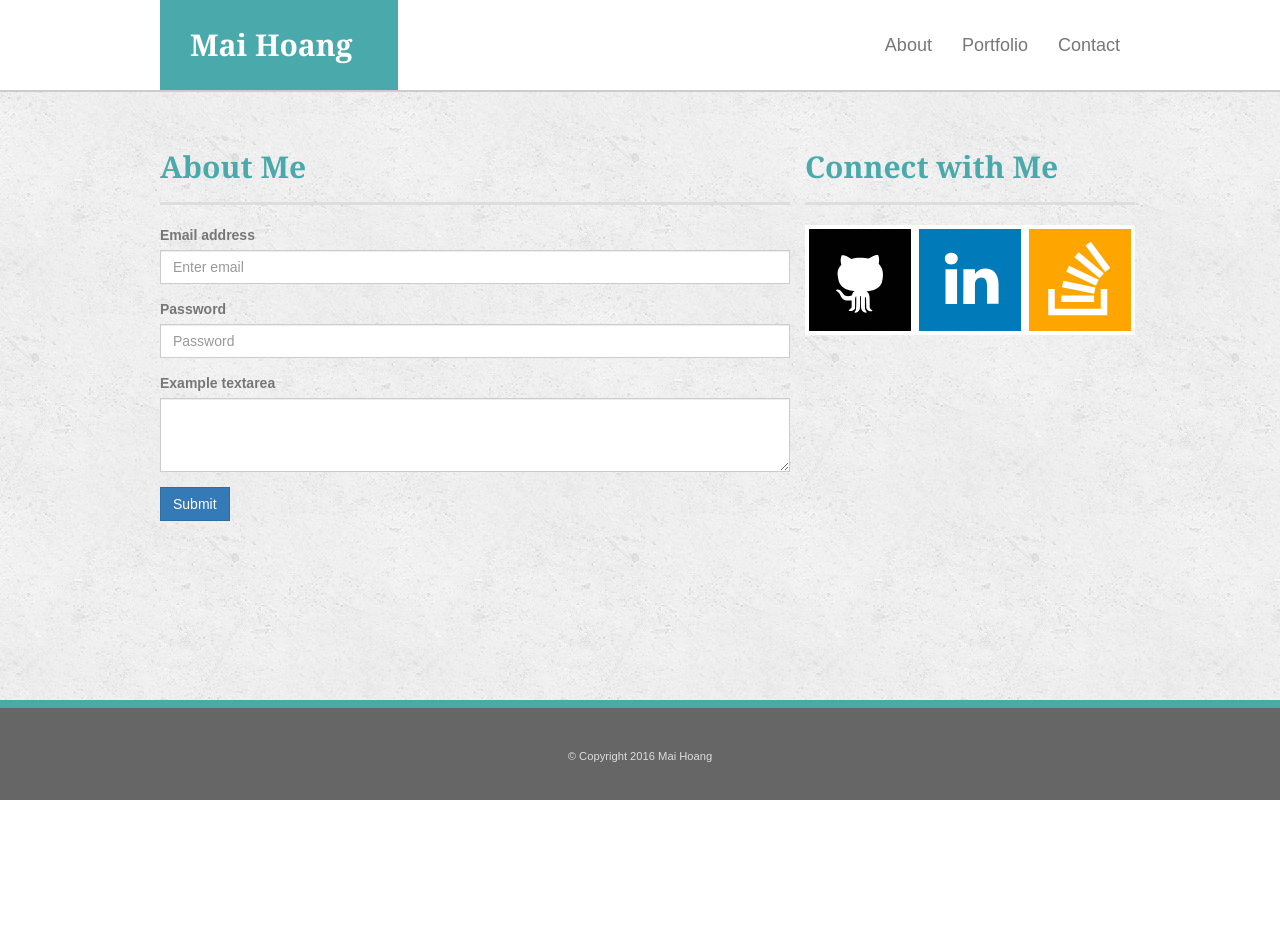
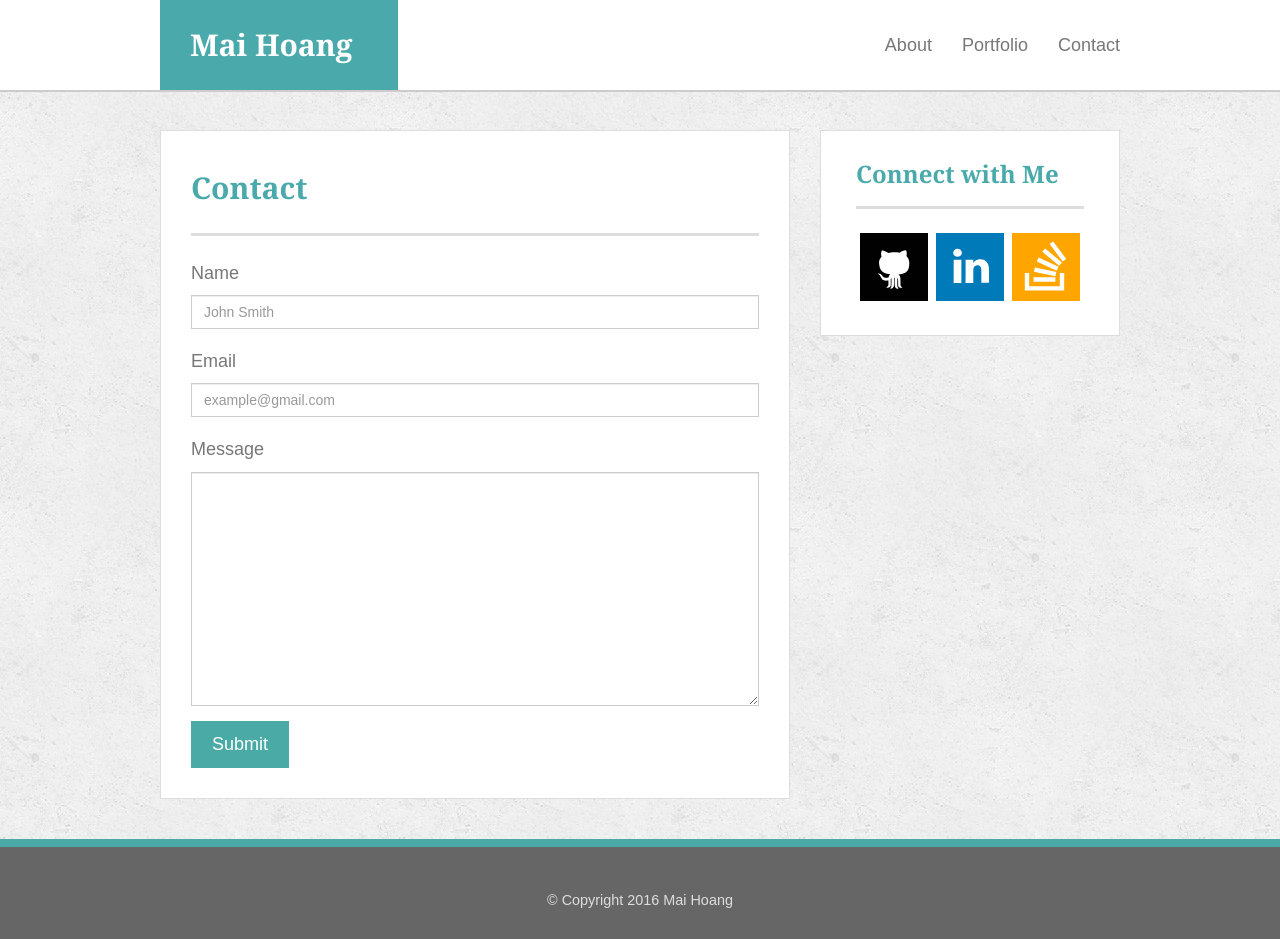
Before and after one commit to mainhoang/Bootstrap-Mock-Portfolio, a plain HTML site: page contact.html in a window 1280 px wide. Before the commit the page ends 800 px from the top, so only its background shows below. Drawn offline with nearby package versions, Linux system fonts and the light colour scheme.

Commit message:
Style contact.html

```diff
--- a/contact.html
+++ b/contact.html
@@ -44,54 +44,58 @@
 			<div class="middle">
 				<div class="row">
 					<div class="main-content-area col-lg-8 col-md-8 col-sm-6 col-xs-12 pull-left">
-						<div class="white-background">
+						<div class="main-background">
 							<article class="main-content">
 								<div class="page-header">
-									<h2>About Me</h2>
+									<h2>Contact</h2>
 								</div>
 								<form>
   									<div class="form-group">
-    									<label for="exampleInputEmail1">Email address</label>
-    									<input type="email" class="form-control" id="exampleInputEmail1" aria-describedby="emailHelp" placeholder="Enter email">
+    									<label for="name">Name</label>
+    									<input type="name" class="form-control" id="name" aria-describedby="emailHelp" placeholder="John Smith">
   									</div>
   									<div class="form-group">
-    									<label for="exampleInputPassword1">Password</label>
-    									<input type="password" class="form-control" id="exampleInputPassword1" placeholder="Password">
+    									<label for="email">Email</label>
+    									<input type="password" class="form-control" id="email" placeholder="example@gmail.com">
   									</div>
   									<div class="form-group">
-    									<label for="exampleTextarea">Example textarea</label>
-    									<textarea class="form-control" id="exampleTextarea" rows="3"></textarea>
+    									<label for="exampleTextarea">Message</label>
+    									<textarea class="form-control" id="exampleTextarea" rows="11"></textarea>
   									</div>
-  									<button type="submit" class="btn btn-primary">Submit</button>
+  									<button type="submit" class="submit-btn btn">Submit</button>
 								</form>
 							</article>
 						</div>
 					</div><!-- /.main-content-area -->
-					<div class="aside-content-area col-md-4 col-sm-6 col-xs-12 pull-right" role="complementary">
-						<div class="white-background row">
+
+
+					<div class="aside-content-area col-lg-4 col-md-4 col-sm-5 col-xs-12 pull-right" role="complementary">
+						<div class="aside-background">
+							<div class="row">
 								<div class="aside-content">
 									<div class="page-header">
-									<h2>Connect with Me</h2>
+										<h3>Connect with Me</h3>
 									</div>
 									<div class="social">
-									<div class="col-sm-4 social-img">
+										<div class="col-sm-4 col-xs-4 social-img">
 											<a href="https://github.com/mainhoang" class="thumbnail" target="_blank">
 												<img src="images/github-square-black.svg">
 											</a>
 										</div>
-									<div class="col-sm-4 social-img">
+										<div class="col-sm-4 col-xs-4 social-img">
 											<a href="https://www.linkedin.com/in/mai-hoang-01b150133" class="thumbnail" target="_blank">
 												<img src="images/linkedin-square-blue.svg">
 											</a>
 										</div>
-									<div class="col-sm-4 social-img">
+										<div class="col-sm-4 col-xs-4 social-img">
 											<a href="http://stackoverflow.com/users/7438470/mainhoang" class="thumbnail" target="_blank">
 												<img src="images/stackoverflow-square-orange.svg">
 											</a>
 										</div>
 									</div><!--social-->
 								</div><!--aside-content-->
-						</div><!--actual-content-->
+							</div>
+						</div><!--aside-background-->
 					</div>
 				</div><!-- /.row -->
 			</div><!-- /.middle -->
@@ -105,6 +109,9 @@
 			</div>
 		</footer>
 
+		<script src="https://ajax.googleapis.com/ajax/libs/jquery/1.12.4/jquery.min.js"></script>
+		<script src="bootstrap.min.js"></script>
+
 	</body>
 
 </html>
--- a/style.css
+++ b/style.css
@@ -9,8 +9,8 @@ h1, h2, h3, h4, h5, h6 {
 }
 
 p {
-	line-height: 1.9;
-    font-size: 18px;
+	/*line-height: 1.9;*/
+    /*font-size: 18px;*/
     margin-top: 20px;
 }
 
@@ -23,6 +23,9 @@ body {
 	background-image: url("images/concrete-seamless.png");
 	color: #777;
 	font-family: 'Arial', 'Helvetica Neue', Helvetica, sans-serif;
+	font-size: 18px;
+	font-weight: normal;
+	line-height: 1.9;
 	margin-bottom: 100px;
 }
 
@@ -33,6 +36,10 @@ nav, main {
 main {
 	padding-top: 130px;
 	padding-bottom: 40px;
+}
+
+label {
+	font-weight: normal;
 }
 
 #profilePic {
@@ -47,7 +54,11 @@ main {
 .main-background, .aside-background {
 	background-color: white;
 	border: 1px solid #ddd;
-	padding: 10px 30px 30px 30px;
+	padding: 20px 30px 30px 30px;
+}
+
+.main-content .page-header {
+	padding-bottom: 19px;
 }
 
 .aside-background {
@@ -96,6 +107,13 @@ main {
 
 .social-img a {
 	margin-bottom: 0;
+}
+
+.submit-btn {
+	font-size: 18px;
+	background-color: #4aaaa5;
+	color: white;
+	padding: 10px 20px;
 }
 
 .thumbnail {
```
Lines whose indentation alone changed are shown as unchanged.
